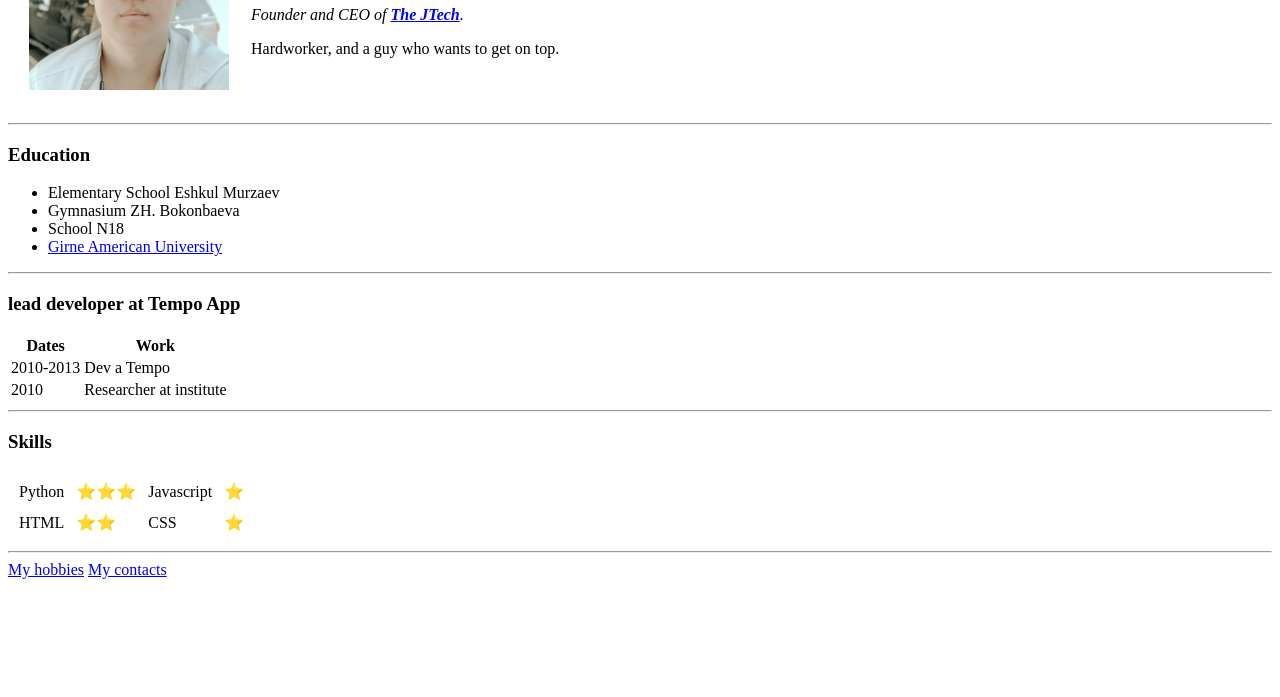
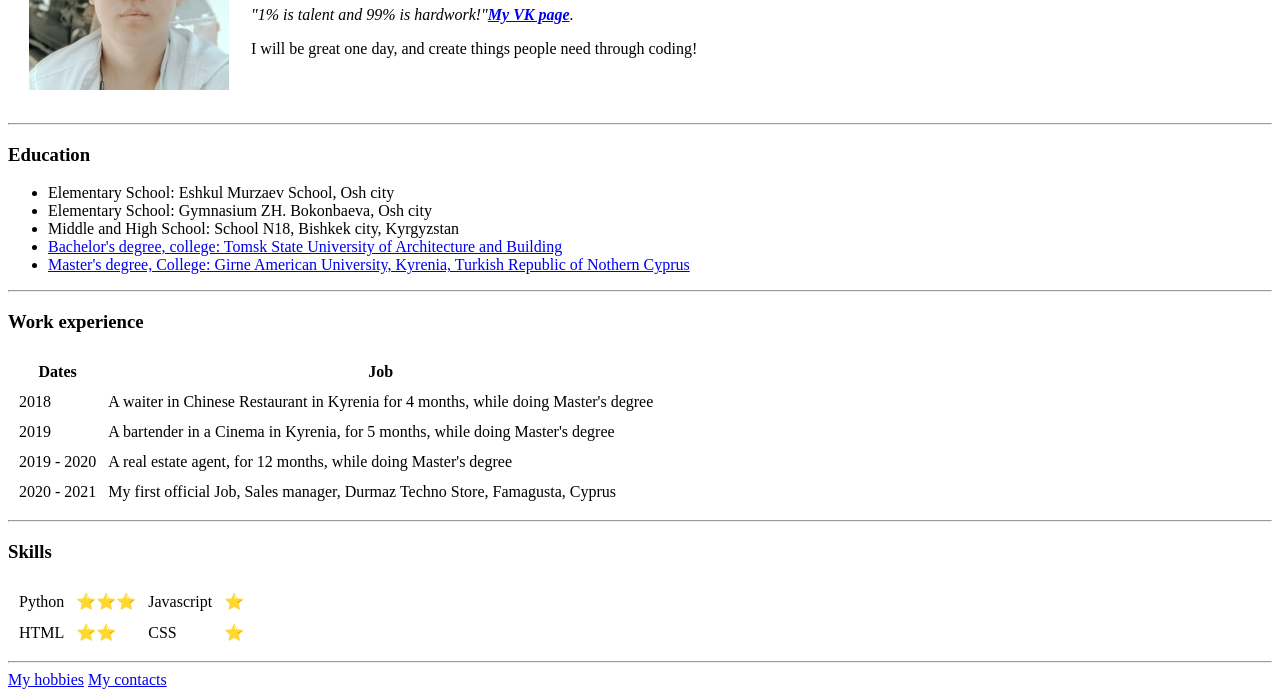
Before and after one commit to coder-96/cv, a plain HTML site: page index.html in a window 1280 px wide. Shown: the part 139-836 px from the top of the page. Before the commit the page ends 800 px from the top, so only its background shows below. Drawn offline with Linux system fonts and the light colour scheme.

Commit message:
Update index.html

```diff
--- a/index.html
+++ b/index.html
@@ -3,7 +3,7 @@
 
 <head>
   <meta charset="utf-8">
-  <title>💛Jalgasyn's Personal Site</title>
+  <title>💛Jalga's Personal Page</title>
 </head>
 
 <body>
@@ -11,36 +11,45 @@
     <tr>
       <td>  <img src="images/My_profile_picture.jpg" alt="Jalgasyn profile picture">
 </td>
-      <td>  <h1>Jalgasyn</h1>
-        <p><em>Founder and CEO of <strong><a href="https://vk.com/feed">The JTech</a></strong>.</em></p>
-        <p1>Hardworker, and a guy who wants to get on top.</p1></td>
+      <td>  <h1>Jalga Sagyn</h1>
+        <p><em>"1% is talent and 99% is hardwork!"<strong><a href="https://vk.com/feed">My VK page</a></strong>.</em></p>
+        <p1>I will be great one day, and create things people need through coding!</p1></td>
     </tr>
   </table>
 <hr>
   <h3>Education</h3>
   <ul>
-    <li>Elementary School Eshkul Murzaev</li>
-    <li>Gymnasium ZH. Bokonbaeva</li>
-    <li>School N18</li>
-    <li><a href="https://www.gau.edu.tr/en/">Girne American University</a></li>
+    <li>Elementary School: Eshkul Murzaev School, Osh city</li>
+    <li>Elementary School: Gymnasium ZH. Bokonbaeva, Osh city</li>
+    <li>Middle and High School: School N18, Bishkek city, Kyrgyzstan</li>
+    <li><a href="https://www.tsuab.ru">Bachelor's degree, college: Tomsk State University of Architecture and Building</a></li>
+    <li><a href="https://www.gau.edu.tr/en/">Master's degree, College: Girne American University, Kyrenia, Turkish Republic of Nothern Cyprus</a></li>
   </ul>
   <hr>
-  <h3>lead developer at Tempo App</h3>
-  <table>
+  <h3>Work experience</h3>
+  <table cellspacing="10">
     <thead>
       <tr>
         <th>Dates</th>
-        <th>Work</th>
+        <th>Job</th>
       </tr>
     </thead>
     <tbody>
       <tr>
-        <td>2010-2013</td>
-        <td>Dev a Tempo</td>
+        <td>2018</td>
+        <td>A waiter in Chinese Restaurant in Kyrenia for 4 months, while doing Master's degree</td>
       </tr>
       <tr>
-        <td>2010</td>
-        <td>Researcher at institute</td>
+        <td>2019</td>
+        <td>A bartender in a Cinema in Kyrenia, for 5 months, while doing Master's degree</td>
+      </tr>
+      <tr>
+        <td>2019 - 2020</td>
+        <td>A real estate agent, for 12 months, while doing Master's degree</td>
+      </tr>
+      <tr>
+        <td>2020 - 2021</td>
+        <td>My first official Job, Sales manager, Durmaz Techno Store, Famagusta, Cyprus</td>
       </tr>
     </tbody>
   </table>
```
